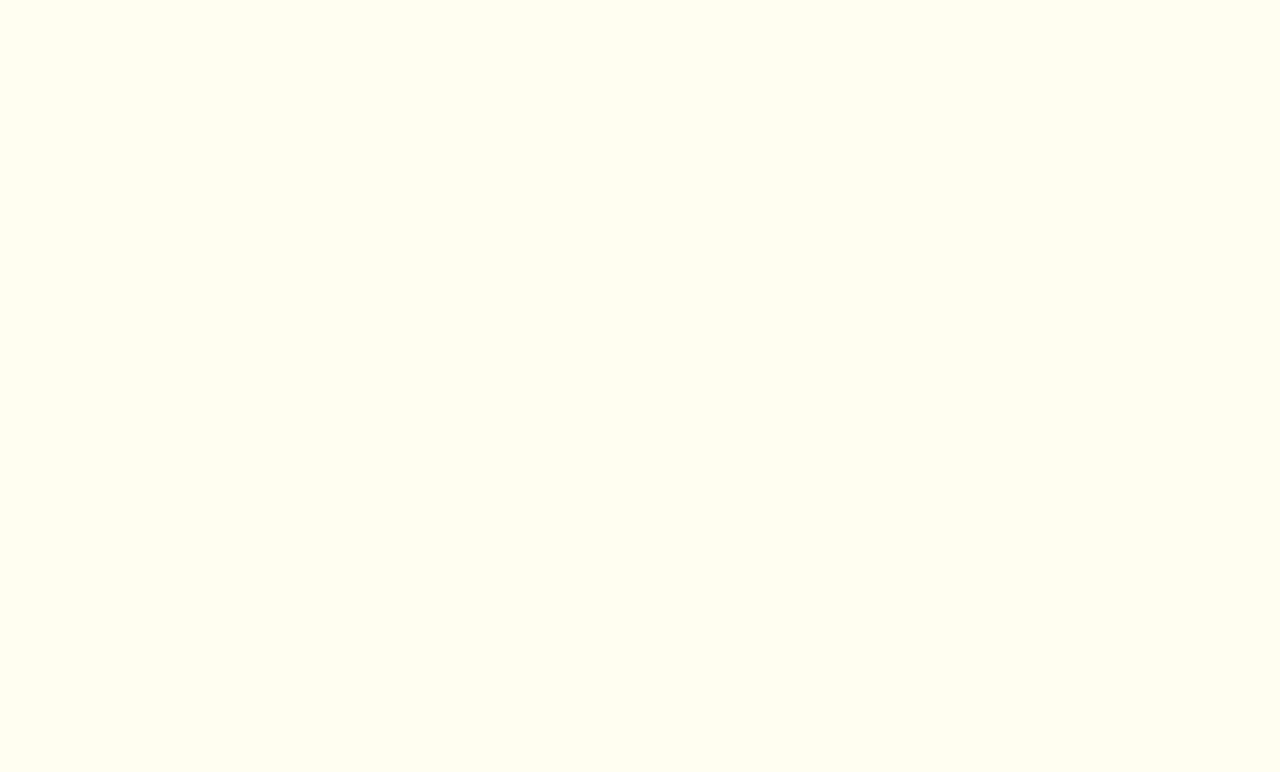
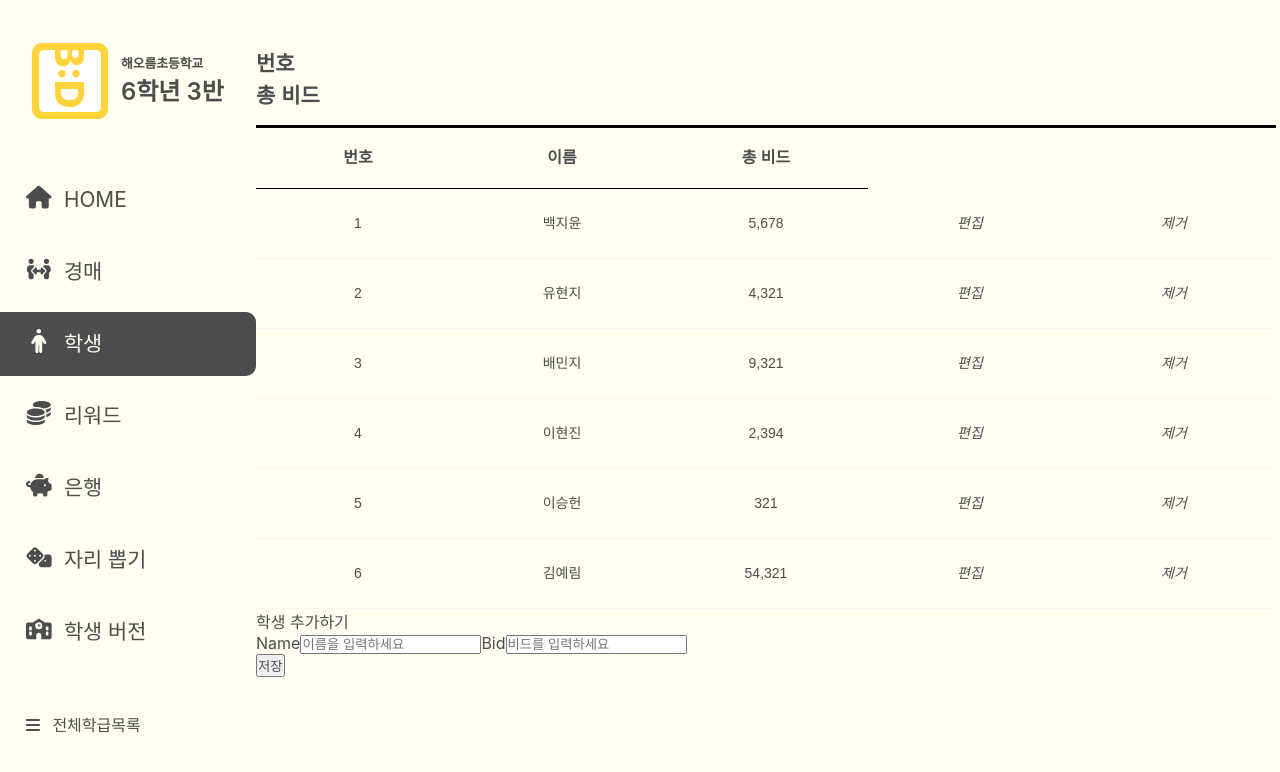
Before and after one commit to olrlobt/BID, a React (Create React App) app: page /class in a window 1280 px wide. Before the commit this address had no page. Shown: the top 772 px of the page. Built offline with nearby package versions, Linux system fonts and the light colour scheme.

Commit message:
feat: student list logic 추가

```diff
--- a/src/App.js
+++ b/src/App.js
@@ -18,7 +18,7 @@ function App() {
     <Routes>
       <Route path="/" element={<MainPage />}>
         <Route path="/" element={<Home />} />
-        <Route path="/class/:id/" element={<ClassPage />} />
+        <Route path="/class" element={<ClassPage />} />
         <Route path="/bid" element={<BidPage />} />
         <Route path="/reward" element={<RewardPage />} />
         <Route path="/bank" element={<BankPage />} />
--- a/src/Component/Common/NavBar.jsx
+++ b/src/Component/Common/NavBar.jsx
@@ -59,14 +59,14 @@ export default function NavBar() {
         </li>
         <li
           className={`${styled.navLi} ${
-            location.pathname === "/student" ? styled.active : ""
+            location.pathname === "/class" ? styled.active : ""
           }`}
         >
-          <Link to="/student">
+          <Link to="/class">
             <FontAwesomeIcon
               icon={faPerson}
               className={`${styled.navImage} ${
-                location.pathname === "/student" ? styled.clicked : ""
+                location.pathname === "/class" ? styled.clicked : ""
               }`}
             />
             <span>학생</span>
--- /dev/null
+++ b/src/Component/Manage/Modal.jsx
@@ -0,0 +1,55 @@
+import React, {useState} from "react";
+
+const Modal = ({selectedData, handleCancle, handleEditSubmit}) => {
+    const [edited, setEdited] = useState(selectedData)
+
+    const onCancel = () => {
+        handleCancle()
+    }
+
+    const onEditChange = (e) => {
+        setEdited({
+            ...edited,
+            [e.target.name]: e.target.value
+        })
+    }
+
+    const onSubmitEdit = (e) => {
+        e.preventDefault()
+        handleEditSubmit(edited)
+    }
+
+    return(
+        <div>
+            <div>
+                <div>
+                    <h3>고객 정보 수정하기</h3>
+                    <i onClick={onCancel}>취소</i>
+                </div>
+                <form onSubmit={onSubmitEdit}>
+                    <div>
+                        <div>ID: {edited.id}</div>
+                        <div>Name:
+                            <input type="text"
+                            name="name"
+                            value={edited.name}
+                            onChange={onEditChange} />
+                        </div>
+                        <div>Bid:
+                            <input type="text"
+                            name="bid"
+                            value={edited.bid}
+                            onChange={onEditChange} />
+                        </div>
+                    </div>
+                    <div>
+                        <button onClick={onCancel}>취소</button>
+                        <button type="submit">수정</button>
+                    </div>
+                </form>
+            </div>
+        </div>
+    )
+}
+
+export default Modal
--- /dev/null
+++ b/src/Component/Manage/Student.jsx
@@ -0,0 +1,28 @@
+import React from "react";
+
+const Student = ({item, handleRemove, handleEdit}) => {
+    const onRemove = () => {
+        handleRemove(item.id)
+    }
+    const onEdit = () => {
+        handleEdit(item)
+    }
+
+    return (
+        <>
+        <tr className="">
+            <td>{item.id}</td>
+            <td>{item.name}</td>
+            <td>{item.bid}</td>
+            <td onClick={onEdit}>
+                <i>편집</i>
+            </td>
+            <td onClick={onRemove}>
+                <i>제거</i>
+            </td>
+            </tr>
+            </>
+    )
+}
+
+export default Student
--- /dev/null
+++ b/src/Component/Manage/StudentAdd.jsx
@@ -0,0 +1,53 @@
+import React, {useState} from "react";
+
+const StudentAdd = ({ onSaveData}) => {
+    const [form, setForm] = useState({
+        name: '',
+        bid: ''
+    })
+
+    const handleChange = (e) => {
+        const {name, value } = e.target
+        setForm({
+            ...form,
+            [name]: value
+        })
+    }
+    const handleSubmit = (e) => {
+        e.preventDefault()
+        onSaveData(form)
+        console.log(form)
+        setForm({
+            name: '',
+            bid: ''
+        })
+    }
+    return (
+        <>
+            <div>학생 추가하기</div>
+                <form onSubmit={handleSubmit}>
+                    <div>
+                        <label htmlFor="username">
+                            Name
+                            <input type="text" name='name'
+                            placeholder="이름을 입력하세요"
+                            value={form.name}
+                            onChange={handleChange} />
+                        </label>
+                        <label htmlFor="bid">
+                            Bid
+                            <input type="text" name='bid'
+                            placeholder="비드를 입력하세요"
+                            value={form.bid}
+                            onChange={handleChange} />
+                        </label>
+                    </div>
+                    <div>
+                        <button type="submit">저장</button>
+                    </div>
+                </form>
+        </>
+    )
+}
+
+export default StudentAdd
--- /dev/null
+++ b/src/Component/Manage/StudentList.jsx
@@ -0,0 +1,19 @@
+import React from "react";
+import Student from './Student'
+
+const StudentList = ({info, handleRemove, handleEdit}) => {
+    return (
+        <tbody>
+            {
+                info.map(item => {
+                    return (
+                        <Student key={item.id} item={item}
+                        handleRemove={handleRemove} handleEdit={handleEdit} />
+                    )
+                })
+            }
+        </tbody>
+    )
+}
+
+export default StudentList
--- a/src/Page/Manage/ClassPage.jsx
+++ b/src/Page/Manage/ClassPage.jsx
@@ -1,7 +1,118 @@
-export default function ClassPage() {
+import React, { useEffect, useState, useRef } from "react";
+import styled from "./ClassPage.module.css";
+import StudentList from '../../Component/Manage/StudentList'
+import axios from "axios";
+import StudentAdd from "../../Component/Manage/StudentAdd";
+import Modal from "../../Component/Manage/Modal";
+
+function ClassPage() {
+  const [info, setInfo] = useState([])
+  const [selected, setSelected] = useState('')
+  const [modalOn, setModalOn] = useState(false)
+  const [sortType, setSortType] = useState('id'); // 기본 정렬 기준은 번호(id)로 설정
+
+  const nextId = useRef(6)
+
+  const dummyData = [
+    { id: 1, name: '백지윤', bid: '5,678' },
+    { id: 2, name: '유현지', bid: '4,321' },
+    { id: 3, name: '배민지', bid: '9,321' },
+    { id: 4, name: '이현진', bid: '2,394' },
+    { id: 5, name: '이승헌', bid: '321' },
+    { id: 6, name: '김예림', bid: '54,321' },
+  ];
+
+  useEffect(() => {
+    setInfo(dummyData);
+  }, []);
+
+  const handleSave = (data) => {
+    if (data.id) {
+      setInfo(
+        info.map((row) =>
+          data.id === row.id ? { ...row, name: data.name, bid: data.bid } : row
+        )
+      );
+    } else {
+      setInfo((info) =>
+        info.concat({
+          id: nextId.current,
+          name: data.name,
+          bid: data.bid,
+        })
+      );
+      nextId.current += 1;
+    }
+  };
+
+  const handleRemove = (id) => {
+    setInfo(info => info.filter(item => item.id !== id))
+  }
+  const handleEdit = (item) => {
+    setModalOn(true)
+    const selectedData = {
+      id: item.id,
+      name: item.name,
+      bid: item.bid,
+    }
+    console.log(selectedData)
+    setSelected(selectedData)
+  }
+  const handleCancel = () => {
+    setModalOn(false)
+  }
+
+  const handleEditSubmit = (item) => {
+    console.log(item)
+    handleSave(item)
+    setModalOn(false)
+  }
+
+  const handleSort = (type) => {
+    setSortType(type);
+  };
+
+  const sortedInfo = [...info].sort((a, b) => {
+    if (sortType === 'id') {
+      return a.id - b.id;
+    } else if (sortType === 'bid') {
+      return parseInt(a.bid.replace(/,/g, '')) - parseInt(b.bid.replace(/,/g, ''));
+    }
+    return 0;
+  });
+
   return (
-    <>
-      <div>ClassPage</div>
-    </>
+    <div className={styled.section}>
+      <div className={styled.orderlist}>
+        <h2 onClick={() => handleSort('id')}>번호</h2>
+        <h2 onClick={() => handleSort('bid')}>총 비드</h2>
+      </div>
+      <div>
+        <table className={styled.orderTable}>
+          <thead>
+            <tr>
+              <th>번호</th>
+              <th>이름</th>
+              <th>총 비드</th>
+            </tr>
+          </thead>
+          <StudentList
+            info={sortedInfo}
+            handleRemove={handleRemove}
+            handleEdit={handleEdit}
+          />
+        </table>
+        <StudentAdd onSaveData={handleSave} />
+        {modalOn && (
+          <Modal
+            selectedData={selected}
+            handleCancel={handleCancel}
+            handleEditSubmit={handleEditSubmit}
+          />
+        )}
+      </div>
+    </div>
   );
 }
+
+export default ClassPage;
--- /dev/null
+++ b/src/Page/Manage/ClassPage.module.css
@@ -0,0 +1,64 @@
+.section {
+    max-width: 1138px;
+    width: calc(100% - 260px);
+    float: right;
+    background-color: #FFFEF0;
+    height: 712px;
+
+  }
+
+.orderlist{
+    border-bottom: 3px solid #000000;
+    padding-bottom: 14px;
+    margin-top: 48px;
+    font-family: "Apple SD Gothic Neo", "Noto Sans KR", sans-serif;
+    line-height: 1.5;
+    font-size: 14px;
+    position: relative;
+}
+
+.Orderstate {
+    display: inline-block;
+    padding: 14px 0 10px;
+    font-weight: 500;
+    font-size: 18px;
+    line-height: 24px;
+}
+
+.Orderstate li {
+    display: inline-block;
+    margin-right: 16px;
+}
+
+.infolist{
+  font-family: "Apple SD Gothic Neo", "Noto Sans KR", sans-serif;
+  line-height: 1.5;
+  font-size: 14px;
+  padding-top: 20px;
+}
+
+.orderTable {
+    width: 100%;
+    font-family: "Apple SD Gothic Neo", "Noto Sans KR", sans-serif;
+    line-height: 1.5;
+    font-size: 14px;
+    border-collapse: collapse;
+    table-layout: fixed;
+}
+
+.orderTable th{
+    height: 60px;
+    border-bottom: 1px solid #000000;
+    font-size: 16px;
+    vertical-align: middle;
+}
+
+.orderTable td{
+  height: 70px;
+  padding: 10px;
+  box-sizing: border-box;
+  border-bottom: 1px solid #f5f5f5;
+  text-align: center;
+  vertical-align: middle;
+  word-break: break-all;
+}
```
